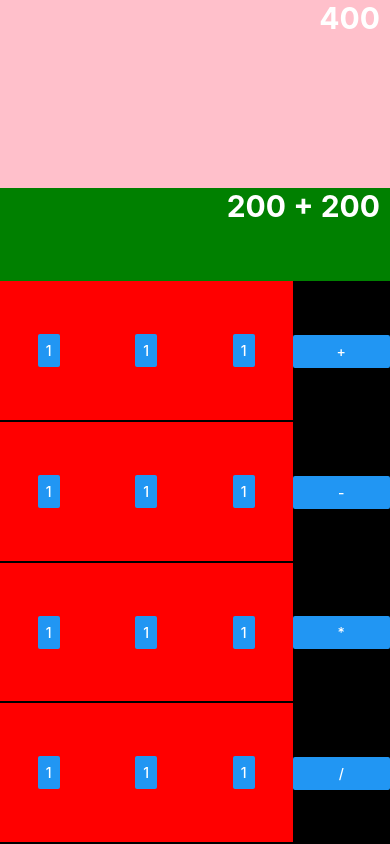
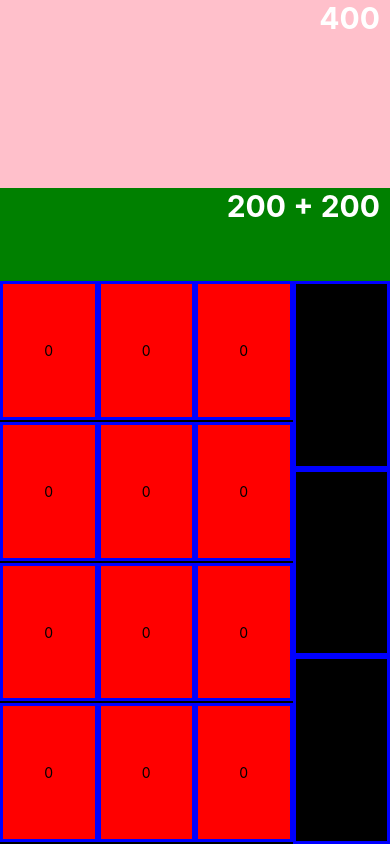
Before and after one commit to conoroshea1996/React-native-Calculator, a React Native app: screen / in a window 390 px wide. Built offline with nearby package versions, Linux system fonts and the light colour scheme.

Commit message:
change button for touchableopacty and add styling

```diff
--- a/App.js
+++ b/App.js
@@ -12,6 +12,7 @@ import {
   View,
   Text,
   Button,
+  TouchableOpacity,
   SafeAreaView
 } from 'react-native';
 
@@ -36,31 +37,60 @@ const App = () => {
         <View style={styles.buttons} >
           <View style={styles.numbers}>
             <View style={styles.rows} >
-              <Button title='1' />
-              <Button title='1' />
-              <Button title='1' />
+              <TouchableOpacity style={styles.btn}>
+                <Text>0</Text>
+              </TouchableOpacity>
+              <TouchableOpacity style={styles.btn}>
+                <Text>0</Text>
+              </TouchableOpacity>
+              <TouchableOpacity style={styles.btn}>
+                <Text>0</Text>
+              </TouchableOpacity>
             </View>
             <View style={styles.rows} >
-              <Button title='1' />
-              <Button title='1' />
-              <Button title='1' />
+              <TouchableOpacity style={styles.btn} >
+                <Text>0</Text>
+              </TouchableOpacity>
+              <TouchableOpacity style={styles.btn}>
+                <Text>0</Text>
+              </TouchableOpacity>
+              <TouchableOpacity style={styles.btn}>
+                <Text>0</Text>
+              </TouchableOpacity>
             </View>
             <View style={styles.rows} >
-              <Button title='1' />
-              <Button title='1' />
-              <Button title='1' />
+              <TouchableOpacity style={styles.btn}>
+                <Text>0</Text>
+              </TouchableOpacity>
+              <TouchableOpacity style={styles.btn}>
+                <Text>0</Text>
+              </TouchableOpacity>
+              <TouchableOpacity style={styles.btn}>
+                <Text>0</Text>
+              </TouchableOpacity>
             </View>
             <View style={styles.rows} >
-              <Button title='1' />
-              <Button title='1' />
-              <Button title='1' />
+              <TouchableOpacity style={styles.btn}>
+                <Text>0</Text>
+              </TouchableOpacity>
+              <TouchableOpacity style={styles.btn}>
+                <Text>0</Text>
+              </TouchableOpacity>
+              <TouchableOpacity style={styles.btn}>
+                <Text>0</Text>
+              </TouchableOpacity>
             </View>
           </View>
           <View style={styles.operations}>
-            <Button title='+' />
-            <Button title='-' />
-            <Button title='*' />
-            <Button title='/' />
+            <TouchableOpacity style={styles.btn}>
+              <Text>0</Text>
+            </TouchableOpacity>
+            <TouchableOpacity style={styles.btn}>
+              <Text>0</Text>
+            </TouchableOpacity>
+            <TouchableOpacity style={styles.btn}>
+              <Text>0</Text>
+            </TouchableOpacity>
           </View>
         </View>
       </View>
@@ -77,6 +107,14 @@ const styles = StyleSheet.create({
     backgroundColor: 'pink',
     alignItems: 'flex-end',
     paddingHorizontal: 10,
+  },
+  btn: {
+    alignSelf: 'stretch',
+    justifyContent: 'center',
+    alignItems: 'center',
+    borderWidth: 3,
+    borderColor: 'blue',
+    flex: 1
   },
   resultText: {
     color: 'white',
```
